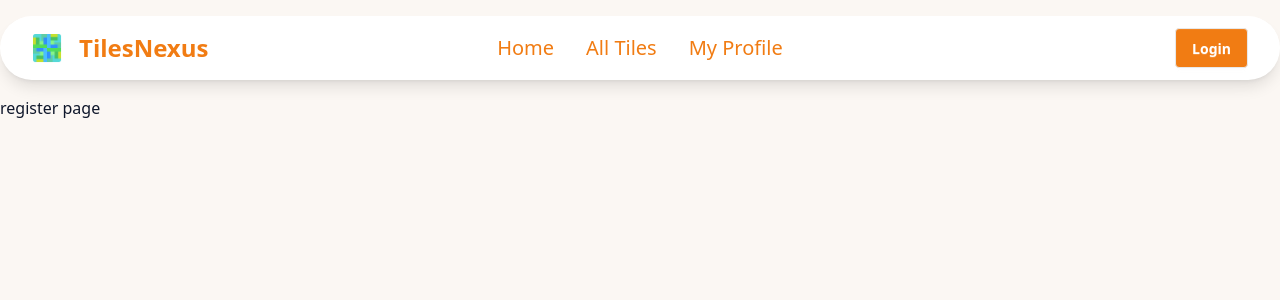
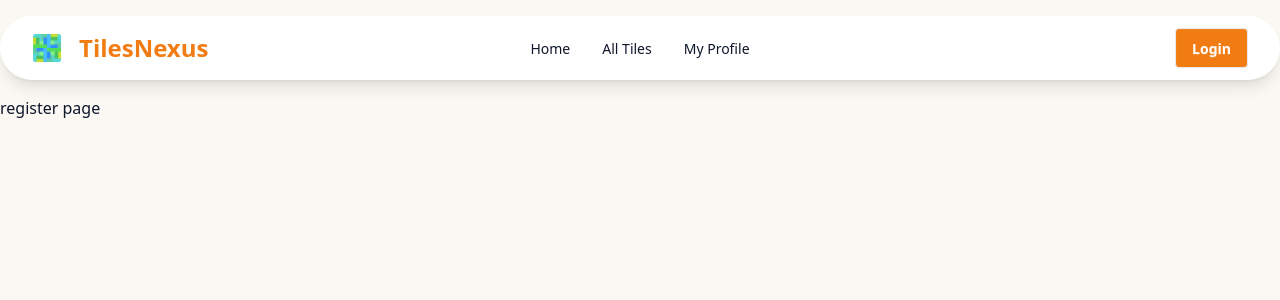
Before and after one commit to Hridrita/TilesNexus, a Next.js app: page /register in a window 1280 px wide. Shown: the top 300 px of the page. Built offline with nearby package versions, Linux system fonts and the light colour scheme.

Commit message:
fixed some bugs

```diff
--- a/src/app/(main)/Tiles/[id]/page.jsx
+++ b/src/app/(main)/Tiles/[id]/page.jsx
@@ -10,7 +10,7 @@ const TilesDetails = async ({ params }) => {
   return (
     <div className="container mx-auto flex flex-col md:flex-row gap-6 py-10 px-4 justify-center items-stretch">
       <div className="flex-1 max-w-sm">
-        <div className="card bg-base-100 image-full shadow-xl h-full">
+        <div className="card bg-base-100 shadow-xl h-full">
           <figure className="h-64">
             <Image
               src={tiles.image}
@@ -20,28 +20,41 @@ const TilesDetails = async ({ params }) => {
               height={1000}
             />
           </figure>
+          <div className="p-4 mt-auto flex justify-center">
+            <div
+              className={`px-6 py-2 rounded-full text-white font-bold text-sm uppercase tracking-wide shadow-md ${
+                tiles.inStock ? "bg-green-500" : "bg-red-500"
+              }`}
+            >
+              {tiles.inStock ? "In Stock" : "Out of Stock"}
+            </div>
+          </div>
         </div>
       </div>
 
-      <div className="flex-1 max-w-sm">
+      <div className="flex-1 max-w-md">
         <div className="card bg-base-100 w-96 shadow-sm">
           <div className="card-body">
             <div className="flex justify-between">
               <h2 className="card-title text-3xl text-[#5c4b36]">
                 {tiles.title}
               </h2>
-              <h3 className="text-[#f17c13] font-bold text-3xl">
-                ${tiles.price}
-              </h3>
+
             </div>
             <p className="text-slate-400 mt-4">{tiles.description}</p>
             <button className="btn bg-[#f17c13] text-white rounded-xl mt-4">
               {tiles.category}
             </button>
 
-            <div className="font-semibold gap-3">
-              <div>size: {tiles.dimensions}</div>
+            <div className="font-semibold gap-3 flex justify-between my-4">
+              <div>
+                <div>size: {tiles.dimensions}</div>
               <div>metarial: {tiles.material}</div>
+              </div>
+
+              <div><h3 className="text-[#f17c13] font-bold text-3xl">
+                ${tiles.price}
+              </h3></div>
             </div>
             <div className="card-actions justify-end">
               <Link href={"/AllTiles"} className="btn bg-slate-900 text-white">
--- a/src/app/not-found.jsx
+++ b/src/app/not-found.jsx
@@ -3,11 +3,32 @@ import React from 'react';
 
 const NotFound = () => {
     return (
-        <div className='h-[80vh] flex justify-center items-center flex-col space-y-2'>
-            <h2 className='font-bold text-5xl text-purple-400'>This page is not found</h2>
-            <Link href={"/"}>
-            <button className='btn bg-purple-500 text-white mt-4'>Go Back Home</button>
-            </Link>
+        <div className="min-h-screen flex items-center justify-center bg-gradient-to-br from-purple-100 via-white to-purple-200 px-4">
+            <div className="text-center space-y-6">
+
+                {/* Big 404 */}
+                <h1 className="text-8xl font-extrabold text-purple-500 drop-shadow-lg">
+                    404
+                </h1>
+
+                {/* Message */}
+                <h2 className="text-2xl md:text-3xl font-semibold text-gray-800">
+                    Oops! Page not found
+                </h2>
+
+                <p className="text-gray-500 max-w-md mx-auto">
+                    The page you’re looking for doesn’t exist or has been moved.
+                    Maybe you typed the wrong URL… happens to the best of us.
+                </p>
+
+                {/* Button */}
+                <Link href={"/"}>
+                    <button className="mt-4 px-6 py-3 bg-purple-500 hover:bg-purple-600 text-white font-medium rounded-full shadow-md transition-all duration-300 hover:scale-105">
+                        Go Back Home
+                    </button>
+                </Link>
+
+            </div>
         </div>
     );
 };
--- a/src/components/NavBar.jsx
+++ b/src/components/NavBar.jsx
@@ -2,13 +2,14 @@ import Link from "next/link";
 import React from "react";
 import NavImg from "../assests/10367274.png"
 import Image from "next/image";
+import NavLink from "./NavLink";
 
 const NavBar = () => {
     const links =
     <>
-    <Link href={"/"} className="text-[#f17c13] text-xl">Home</Link>
-    <Link href={"/AllTiles"} className="text-[#f17c13] text-xl">All Tiles</Link>
-    <Link href={"/MyProfile"} className="text-[#f17c13] text-xl ">My Profile</Link>
+    <NavLink href={"/"} className="text-slate-900 text-2xl">Home</NavLink>
+    <NavLink href={"/AllTiles"} className="text-slate-900 text-xl">All Tiles</NavLink>
+    <NavLink href={"/MyProfile"} className="text-slate-900 text-xl ">My Profile</NavLink>
     </>
   return (
     <div className="sticky top-0 z-50 py-4">
--- /dev/null
+++ b/src/components/NavLink.jsx
@@ -0,0 +1,21 @@
+'use client'
+import Link from 'next/link';
+import { usePathname } from 'next/navigation';
+import React from 'react';
+
+const NavLink = ({href, children}) => {
+    const pathname = usePathname();
+    console.log(pathname);
+
+    const isActive = href === pathname
+
+    return (
+        <div>
+            <Link href={href} className={`${isActive ? "text-[#f17c13]" : ""}`}>
+            {children}
+            </Link>
+        </div>
+    );
+};
+
+export default NavLink;
```
